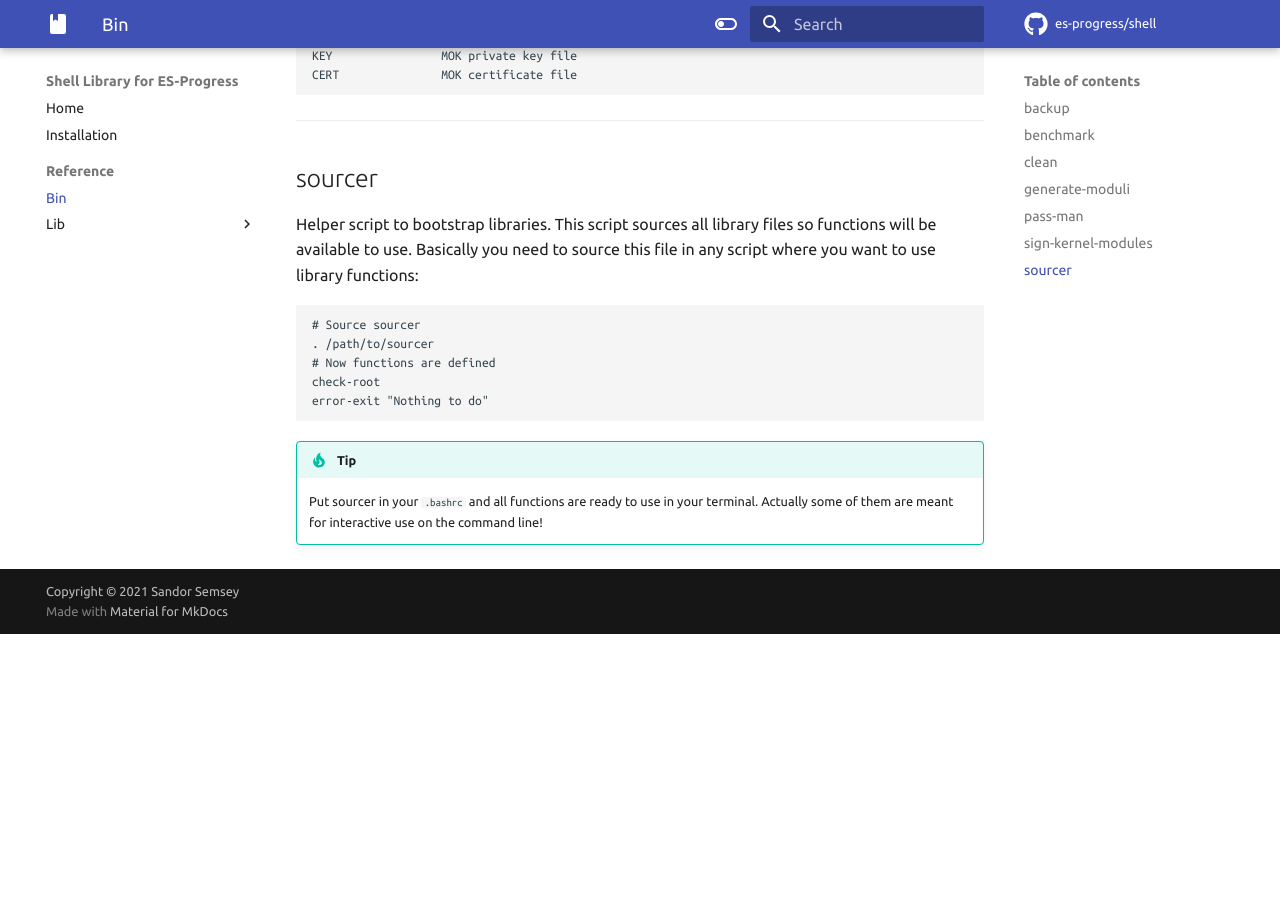
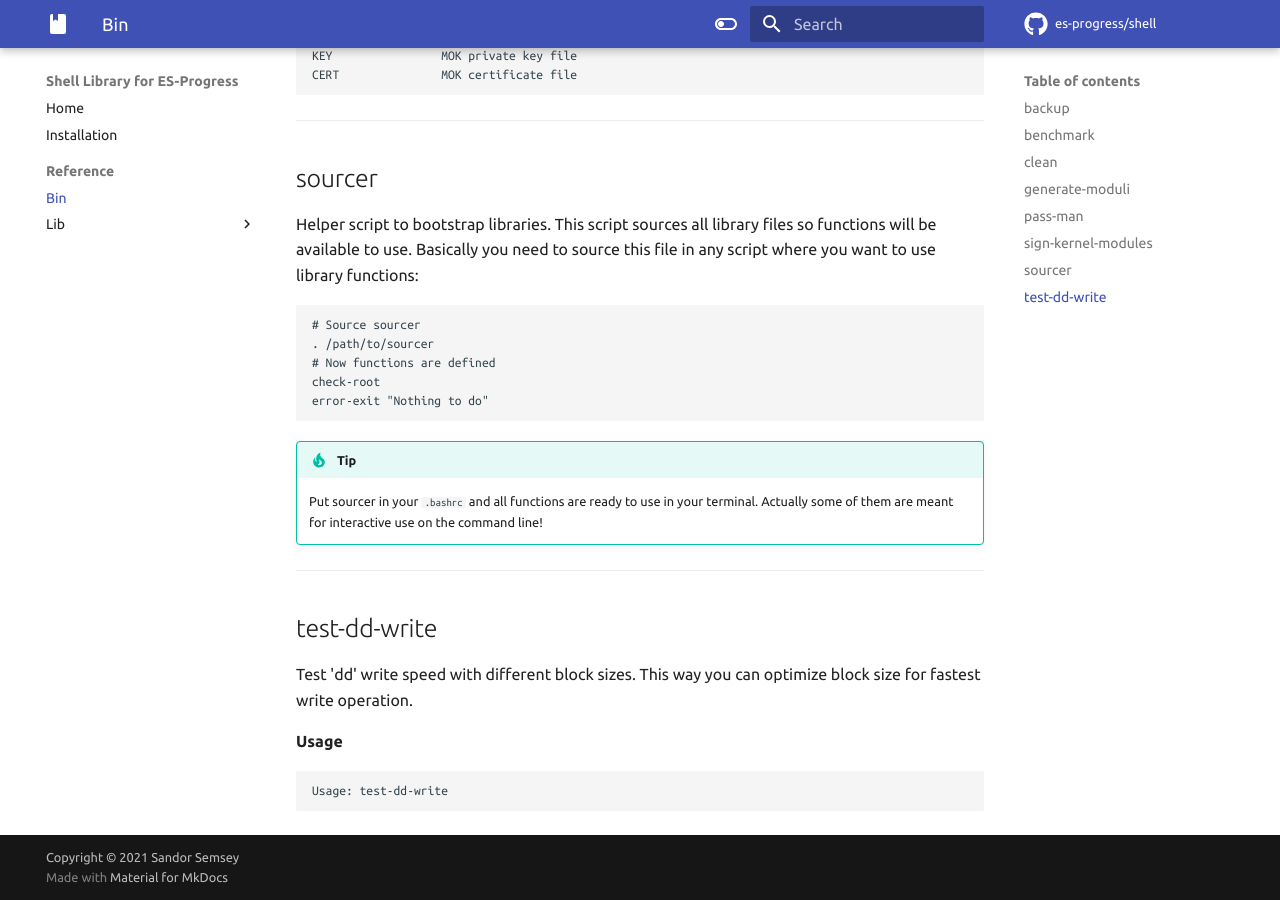
Before and after one commit to es-progress/shell, an MkDocs documentation site: the page built from docs/bin.md, in a window 1280 px wide and 900 px high, scrolled down 4646 px. Built offline with MkDocs 1.6.1 and Material for MkDocs 9.7.7, drawn with Linux system fonts in a browser that asks for light colours; emoji names are drawn with the system emoji font; comment, search, counter and statistics services are not loaded; before the commit the page ends 5280 px from its top, so only the background shows below that.

Commit message:
docs/test-dd-write

````diff
--- a/docs/bin.md
+++ b/docs/bin.md
@@ -227,3 +227,15 @@ error-exit "Nothing to do"
 !!! tip
     Put sourcer in your `.bashrc` and all functions are ready to use in your terminal.
     Actually some of them are meant for interactive use on the command line!
+
+---
+
+## test-dd-write
+
+Test 'dd' write speed with different block sizes. This way you can optimize block size for fastest write operation.
+
+**Usage**
+
+```
+Usage: test-dd-write
+```
````
